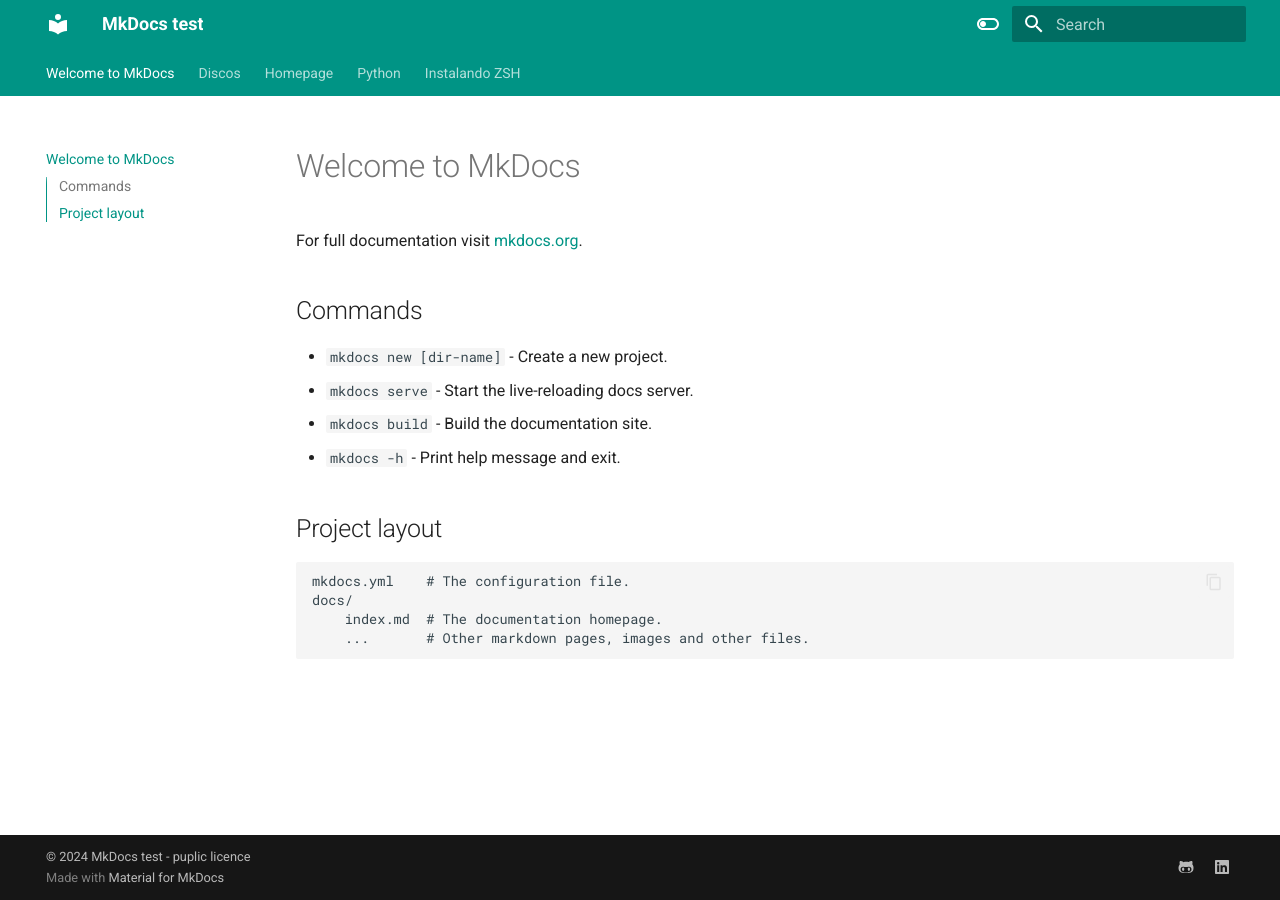
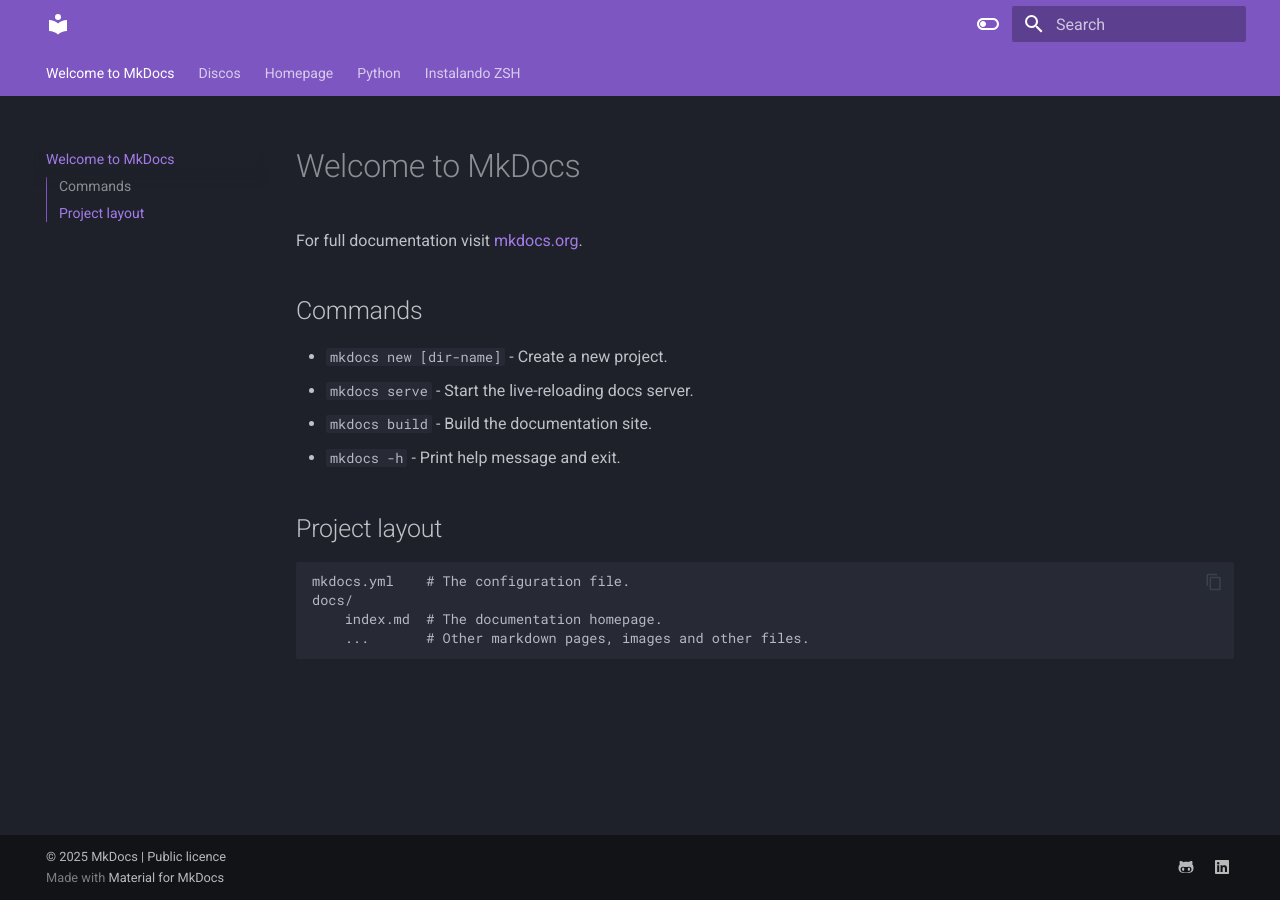
Before and after one commit to dariogonzalez-me/documentacion, an MkDocs documentation site: the page built from docs/index.md, in a window 1280 px wide. Built offline with MkDocs 1.6.1 and Material for MkDocs 9.7.7, drawn with Linux system fonts in a browser that asks for light colours.

Commit message:
cambio esteticos y actualizacion de priemer ventana

```diff
--- a/mkdocs.yml
+++ b/mkdocs.yml
@@ -1,4 +1,4 @@
-site_name: MkDocs test
+site_name: ""
 # Agregar material plugin
 theme:
   name: material
@@ -15,18 +15,18 @@
   language: en
   # Colores y estilos
   palette:
+    - scheme: slate
+      toggle:
+        icon: material/toggle-switch-off-outline
+        name: Switch to light mode
+      primary: deep purple
+      accent: purple
     - scheme: default
       toggle:
-        icon: material/toggle-switch-off-outline
-        name: Switch to dark mode
-      primary: teal
+        icon: material/toggle-switch
+        name: Switch to night mode
+      primary: deep purple
       accent: purple
-    - scheme: slate
-      toggle:
-        icon: material/toggle-switch
-        name: Switch to light mode
-      primary: teal
-      accent: lime
 # Plugins para resaltar y dar formato al bloque de código
 markdown_extensions:
   - pymdownx.highlight:
@@ -58,4 +58,4 @@
       link: https://www.linkedin.com/in/dgonzalezpfaffenzeller
 # Copyright
 copyright: |
-  &copy; 2024 <a href="https://github.com/dariogonzalez-me/documentacion?tab=GPL-3.0-1-ov-file" target="_blank" rel="noopener">MkDocs test - puplic licence</a>
+  &copy; 2025 MkDocs | Public licence <a href="https://github.com/dariogonzalez-me/documentacion?tab=GPL-3.0-1-ov-file" target="_blank" rel="noopener"> </a>
```
